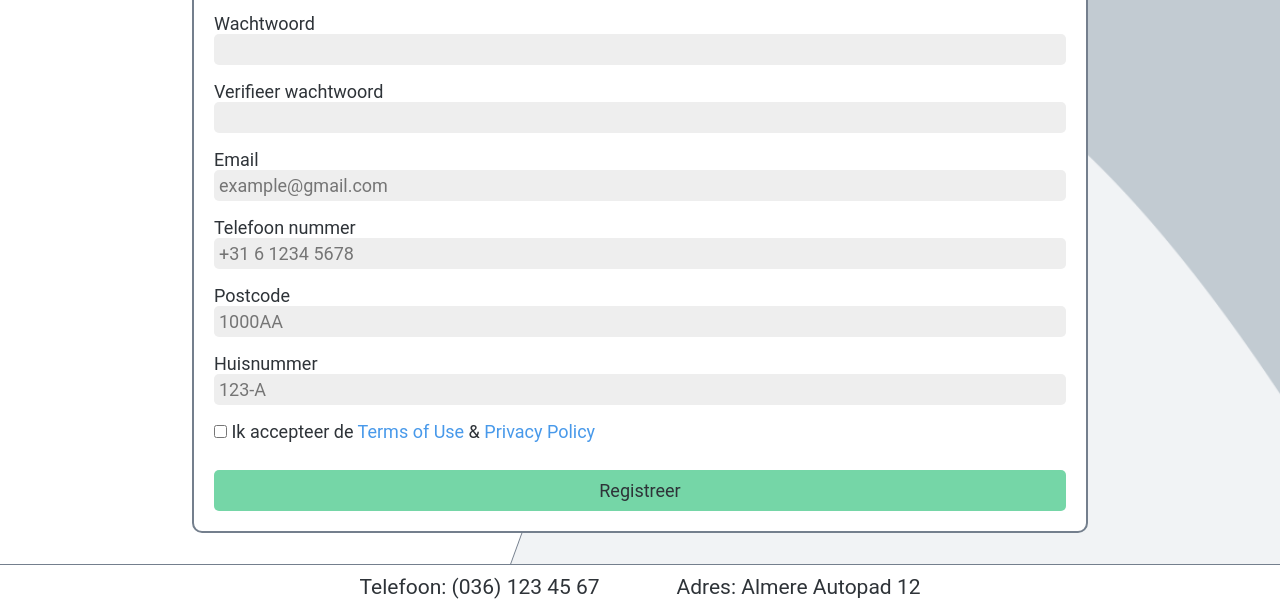
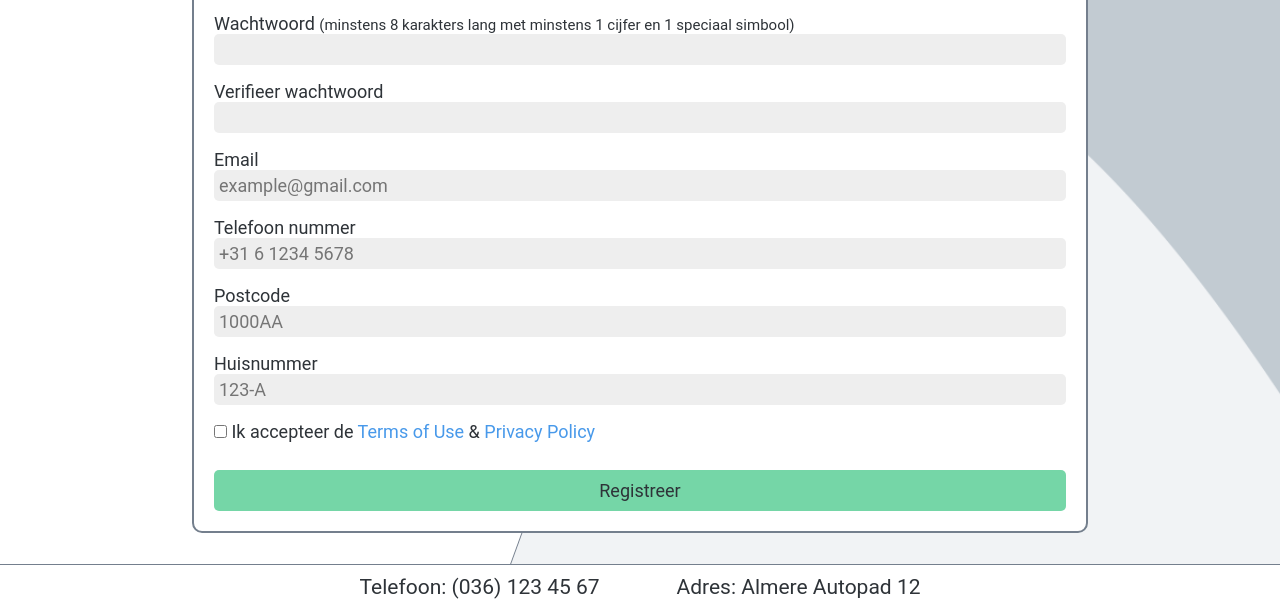
Before and after one commit to ROC-Rent-A-Car/Rent-a-Car, a website: page static/registreren.html in a window 1280 px wide. Shown: the part 190-800 px from the top of the page. Drawn offline with Linux system fonts and the light colour scheme.

Commit message:
Clarrified the password format

```diff
--- a/package.json
+++ b/package.json
@@ -1,6 +1,6 @@
 {
   "name": "rent-a-car",
-  "version": "1.6.9",
+  "version": "1.6.10",
   "description": "",
   "main": "dist/index.js",
   "scripts": {
--- a/static/registreren.html
+++ b/static/registreren.html
@@ -20,7 +20,7 @@
         <form id="form">
             <label for="username">Gebruikersnaam</label>
             <input id="username" name="username" type="text" minlength="6" maxlength="64" required>
-            <label for="password">Wachtwoord</label>
+            <label for="password">Wachtwoord <small>(minstens 8 karakters lang met minstens 1 cijfer en 1 speciaal simbool)</small></label>
             <input id="password" name="password" type="password" minlength="8" maxlength="64" pattern="^.*?(?:[^a-zA-Z\d].*?\d|\d.*?[^a-zA-Z\d]).*?$" required>
             <label for="verPassword">Verifieer wachtwoord</label>
             <input id="verPassword" name="verPassword" type="password" minlength="8" maxlength="64" pattern="^.*?(?:[^a-zA-Z\d].*?\d|\d.*?[^a-zA-Z\d]).*?$" required>
```
